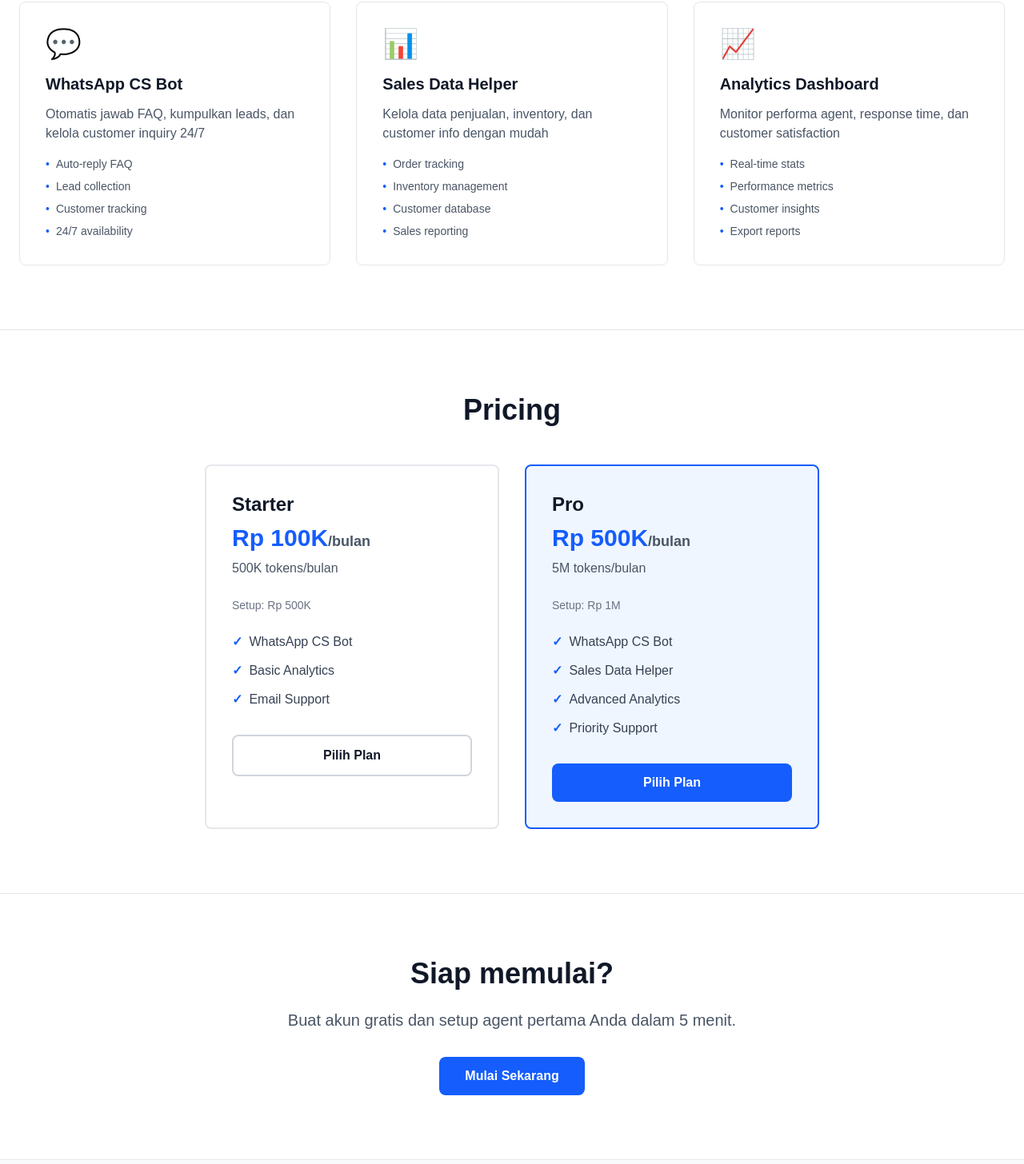
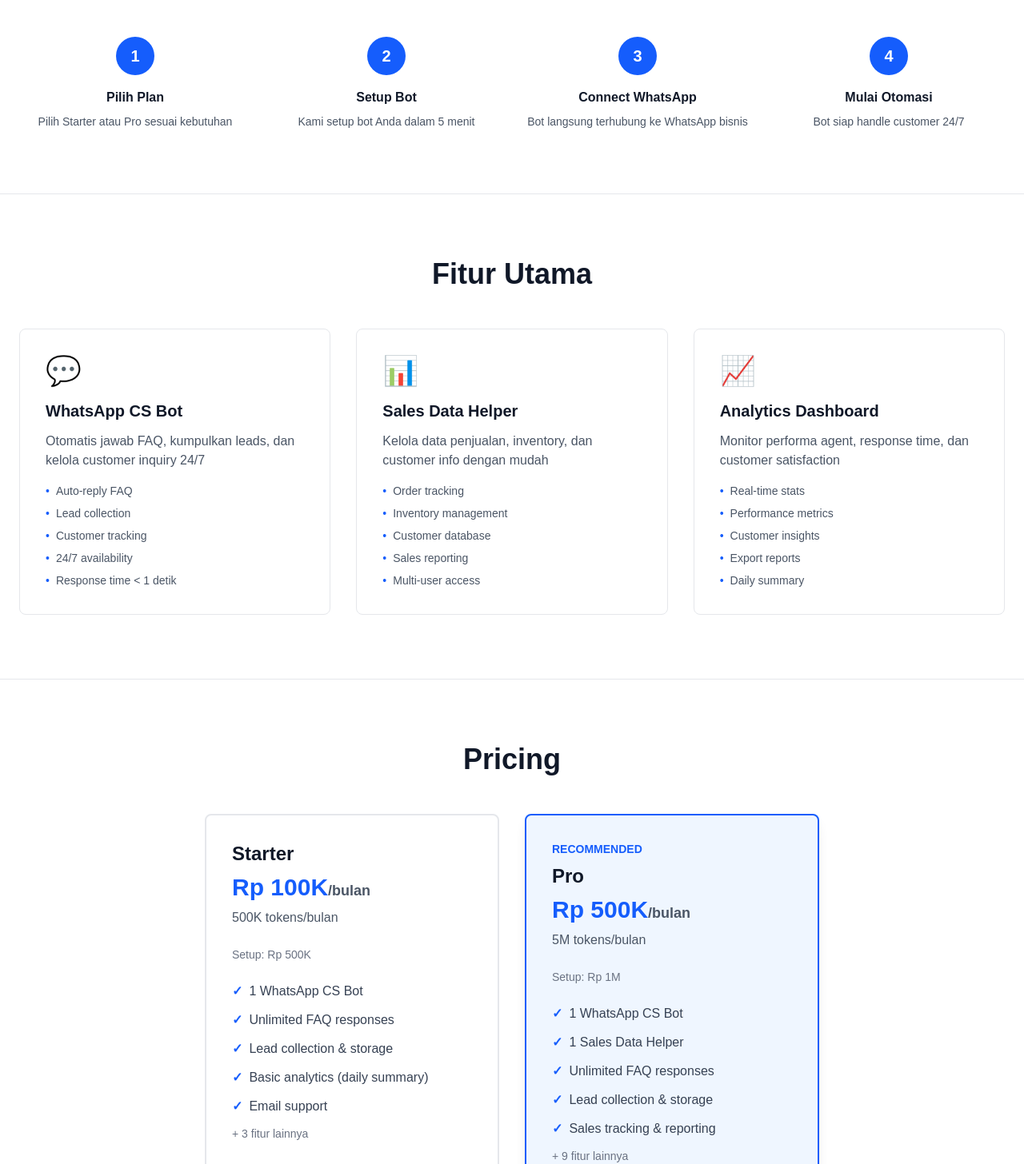
Before and after one commit to Revvbs/agenthub, a Next.js app: page / in a window 1280 px wide. Shown: the part 995-2451 px from the top of the page at 80% size. Built offline with nearby package versions, Linux system fonts and the light colour scheme.

Commit message:
📝 Add detailed landing page with features, FAQ, use cases, and plan details

```diff
--- a/app/page.tsx
+++ b/app/page.tsx
@@ -1,3 +1,5 @@
+'use client';
+
 import Link from 'next/link';
 import { useState } from 'react';
 
@@ -10,43 +12,78 @@ export default function Home() {
       price: "Rp 100K",
       tokens: "500K tokens/bulan",
       setup: "Setup: Rp 500K",
+      description: "Perfect untuk UMKM kecil yang butuh customer service automation. Bot akan handle FAQ dan collect leads otomatis.",
       features: [
-        "✓ 1 WhatsApp CS Bot",
-        "✓ Unlimited FAQ responses",
-        "✓ Lead collection & storage",
-        "✓ Basic analytics (daily summary)",
-        "✓ Email support",
-        "✓ 24/7 bot availability",
-        "✓ Auto-response templates"
+        "1 WhatsApp CS Bot",
+        "Unlimited FAQ responses",
+        "Lead collection & storage",
+        "Basic analytics (daily summary)",
+        "Email support",
+        "24/7 bot availability",
+        "Auto-response templates",
+        "Customer database"
       ],
-      description: "Perfect untuk UMKM kecil yang butuh customer service automation. Bot akan handle FAQ dan collect leads otomatis."
+      whatYouGet: [
+        "Bot siap pakai dalam 5 menit",
+        "Terhubung langsung ke WhatsApp bisnis Anda",
+        "Otomatis jawab pertanyaan pelanggan",
+        "Kumpulkan data leads secara otomatis",
+        "Lihat statistik harian (berapa chat, leads, dll)",
+        "Support via email jika ada masalah"
+      ],
+      useCases: [
+        "Toko online yang butuh CS 24/7",
+        "Salon/klinik yang sering dapat pertanyaan sama",
+        "Reseller yang ingin collect leads otomatis",
+        "UMKM yang baru mulai online"
+      ]
     },
     pro: {
       name: "Pro",
       price: "Rp 500K",
       tokens: "5M tokens/bulan",
       setup: "Setup: Rp 1M",
+      description: "Untuk UMKM yang berkembang. Kelola customer service + sales data dalam satu platform. Bot bisa track order, inventory, dan customer info.",
       features: [
-        "✓ 1 WhatsApp CS Bot",
-        "✓ 1 Sales Data Helper",
-        "✓ Unlimited FAQ responses",
-        "✓ Lead collection & storage",
-        "✓ Sales tracking & reporting",
-        "✓ Inventory management",
-        "✓ Advanced analytics dashboard",
-        "✓ Custom training data",
-        "✓ Priority email & chat support",
-        "✓ 24/7 bot availability",
-        "✓ Auto-response templates"
+        "1 WhatsApp CS Bot",
+        "1 Sales Data Helper",
+        "Unlimited FAQ responses",
+        "Lead collection & storage",
+        "Sales tracking & reporting",
+        "Inventory management",
+        "Advanced analytics dashboard",
+        "Custom training data",
+        "Priority email & chat support",
+        "24/7 bot availability",
+        "Auto-response templates",
+        "Customer database",
+        "Order tracking",
+        "Multi-user access"
       ],
-      description: "Untuk UMKM yang berkembang. Kelola customer service + sales data dalam satu platform. Bot bisa track order, inventory, dan customer info."
+      whatYouGet: [
+        "2 Bot siap pakai (CS + Sales Helper)",
+        "Bot CS handle customer service 24/7",
+        "Bot Sales Helper track order & inventory",
+        "Dashboard lengkap lihat semua data penjualan",
+        "Laporan harian/mingguan otomatis",
+        "Kelola customer database terpusat",
+        "Support prioritas via chat & email",
+        "Bisa customize bot sesuai bisnis Anda"
+      ],
+      useCases: [
+        "E-commerce dengan banyak order",
+        "Reseller dengan inventory kompleks",
+        "Distributor yang track banyak produk",
+        "UMKM yang sudah berkembang & butuh sistem",
+        "Bisnis dengan multiple cabang"
+      ]
     }
   };
 
   return (
     <div className="min-h-screen bg-white text-gray-900">
       {/* Navigation */}
-      <nav className="border-b border-gray-200 px-6 py-4 sticky top-0 bg-white/95 backdrop-blur">
+      <nav className="border-b border-gray-200 px-6 py-4 sticky top-0 bg-white/95 backdrop-blur z-40">
         <div className="max-w-7xl mx-auto flex justify-between items-center">
           <div className="text-2xl font-bold">
             <span className="text-blue-600">&lt;</span>
@@ -56,7 +93,7 @@ export default function Home() {
           <div className="flex gap-8">
             <a href="#features" className="hover:text-blue-600 transition">Features</a>
             <a href="#pricing" className="hover:text-blue-600 transition">Pricing</a>
-            <a href="#contact" className="hover:text-blue-600 transition">Contact</a>
+            <a href="#faq" className="hover:text-blue-600 transition">FAQ</a>
           </div>
         </div>
       </nav>
@@ -67,15 +104,18 @@ export default function Home() {
           <h1 className="text-6xl font-bold mb-6 text-gray-900">
             AI Agents untuk Bisnis Anda
           </h1>
-          <p className="text-xl text-gray-600 mb-8 max-w-2xl mx-auto leading-relaxed">
+          <p className="text-xl text-gray-600 mb-4 max-w-2xl mx-auto leading-relaxed">
             Otomatisasi customer service, kelola penjualan, dan tingkatkan efisiensi bisnis dengan AI Agent yang mudah digunakan.
+          </p>
+          <p className="text-lg text-gray-500 mb-8 max-w-2xl mx-auto">
+            Tidak perlu coding. Setup dalam 5 menit. Mulai dari Rp 100K/bulan.
           </p>
           <div className="flex gap-4 justify-center">
             <Link href="/dashboard" className="bg-blue-600 hover:bg-blue-700 text-white px-8 py-3 rounded-lg font-semibold transition">
               Mulai Gratis
             </Link>
             <button className="border-2 border-gray-300 hover:border-gray-400 text-gray-900 px-8 py-3 rounded-lg font-semibold transition">
-              Demo
+              Lihat Demo
             </button>
           </div>
         </div>
@@ -91,6 +131,27 @@ export default function Home() {
         </div>
       </section>
 
+      {/* How It Works */}
+      <section className="max-w-7xl mx-auto px-6 py-20 border-t border-gray-200">
+        <h2 className="text-4xl font-bold mb-12 text-center">Cara Kerja AgentHub</h2>
+        <div className="grid grid-cols-1 md:grid-cols-4 gap-6">
+          {[
+            { step: "1", title: "Pilih Plan", desc: "Pilih Starter atau Pro sesuai kebutuhan" },
+            { step: "2", title: "Setup Bot", desc: "Kami setup bot Anda dalam 5 menit" },
+            { step: "3", title: "Connect WhatsApp", desc: "Bot langsung terhubung ke WhatsApp bisnis" },
+            { step: "4", title: "Mulai Otomasi", desc: "Bot siap handle customer 24/7" }
+          ].map((item, i) => (
+            <div key={i} className="text-center">
+              <div className="w-12 h-12 bg-blue-600 text-white rounded-full flex items-center justify-center mx-auto mb-4 text-xl font-bold">
+                {item.step}
+              </div>
+              <h3 className="font-bold mb-2">{item.title}</h3>
+              <p className="text-sm text-gray-600">{item.desc}</p>
+            </div>
+          ))}
+        </div>
+      </section>
+
       {/* Features */}
       <section id="features" className="max-w-7xl mx-auto px-6 py-20 border-t border-gray-200">
         <h2 className="text-4xl font-bold mb-12 text-center">Fitur Utama</h2>
@@ -100,19 +161,19 @@ export default function Home() {
               title: "WhatsApp CS Bot",
               desc: "Otomatis jawab FAQ, kumpulkan leads, dan kelola customer inquiry 24/7",
               icon: "💬",
-              details: ["Auto-reply FAQ", "Lead collection", "Customer tracking", "24/7 availability"]
+              details: ["Auto-reply FAQ", "Lead collection", "Customer tracking", "24/7 availability", "Response time < 1 detik"]
             },
             {
               title: "Sales Data Helper",
               desc: "Kelola data penjualan, inventory, dan customer info dengan mudah",
               icon: "📊",
-              details: ["Order tracking", "Inventory management", "Customer database", "Sales reporting"]
+              details: ["Order tracking", "Inventory management", "Customer database", "Sales reporting", "Multi-user access"]
             },
             {
               title: "Analytics Dashboard",
               desc: "Monitor performa agent, response time, dan customer satisfaction",
               icon: "📈",
-              details: ["Real-time stats", "Performance metrics", "Customer insights", "Export reports"]
+              details: ["Real-time stats", "Performance metrics", "Customer insights", "Export reports", "Daily summary"]
             }
           ].map((feature, i) => (
             <div key={i} className="border border-gray-200 rounded-lg p-8 hover:shadow-lg hover:border-blue-300 transition">
@@ -136,77 +197,133 @@ export default function Home() {
         <h2 className="text-4xl font-bold mb-12 text-center">Pricing</h2>
         <div className="grid grid-cols-1 md:grid-cols-2 gap-8 max-w-3xl mx-auto">
           {[
-            {
-              name: "Starter",
-              price: "Rp 100K",
-              tokens: "500K tokens/bulan",
-              setup: "Setup: Rp 500K",
-              features: ["WhatsApp CS Bot", "Basic Analytics", "Email Support"]
-            },
-            {
-              name: "Pro",
-              price: "Rp 500K",
-              tokens: "5M tokens/bulan",
-              setup: "Setup: Rp 1M",
-              features: ["WhatsApp CS Bot", "Sales Data Helper", "Advanced Analytics", "Priority Support"],
-              highlight: true
-            }
-          ].map((plan, i) => (
-            <div key={i} className={`border-2 rounded-lg p-8 transition cursor-pointer ${plan.highlight ? 'border-blue-600 bg-blue-50' : 'border-gray-200 hover:border-gray-300'}`}
+            { name: "Starter", highlight: false },
+            { name: "Pro", highlight: true }
+          ].map((plan, i) => {
+            const details = planDetails[plan.name.toLowerCase() as keyof typeof planDetails];
+            return (
+              <div key={i} className={`border-2 rounded-lg p-8 transition cursor-pointer ${plan.highlight ? 'border-blue-600 bg-blue-50 shadow-lg' : 'border-gray-200 hover:border-gray-300'}`}
                 onClick={() => setSelectedPlan(plan.name)}>
-              <h3 className="text-2xl font-bold mb-2 text-gray-900">{plan.name}</h3>
-              <div className="text-3xl font-bold mb-2 text-blue-600">{plan.price}<span className="text-lg text-gray-600">/bulan</span></div>
-              <p className="text-gray-600 mb-6">{plan.tokens}</p>
-              <p className="text-sm text-gray-500 mb-6">{plan.setup}</p>
+                {plan.highlight && <div className="text-blue-600 font-bold text-sm mb-2">RECOMMENDED</div>}
+                <h3 className="text-2xl font-bold mb-2 text-gray-900">{details.name}</h3>
+                <div className="text-3xl font-bold mb-2 text-blue-600">{details.price}<span className="text-lg text-gray-600">/bulan</span></div>
+                <p className="text-gray-600 mb-6">{details.tokens}</p>
+                <p className="text-sm text-gray-500 mb-6">{details.setup}</p>
                 <ul className="space-y-3 mb-8">
-                {plan.features.map((f, j) => (
+                  {details.features.slice(0, 5).map((f, j) => (
                     <li key={j} className="flex items-center gap-2 text-gray-700">
                       <span className="text-blue-600 font-bold">✓</span> {f}
                     </li>
                   ))}
+                  <li className="text-gray-500 text-sm">+ {details.features.length - 5} fitur lainnya</li>
                 </ul>
                 <button className={`w-full py-3 rounded-lg font-semibold transition ${plan.highlight ? 'bg-blue-600 text-white hover:bg-blue-700' : 'border-2 border-gray-300 text-gray-900 hover:border-gray-400'}`}>
-                Pilih Plan
+                  Lihat Detail
                 </button>
               </div>
-          ))}
+            );
+          })}
         </div>
       </section>
 
       {/* Plan Details Modal */}
       {selectedPlan && (
-        <section className="fixed inset-0 bg-black/50 flex items-center justify-center p-4 z-50">
-          <div className="bg-white rounded-lg max-w-2xl w-full max-h-[90vh] overflow-y-auto p-8">
+        <section className="fixed inset-0 bg-black/50 flex items-center justify-center p-4 z-50 overflow-y-auto">
+          <div className="bg-white rounded-lg max-w-3xl w-full my-8 p-8">
             <div className="flex justify-between items-start mb-6">
               <div>
-                <h2 className="text-3xl font-bold text-gray-900">{planDetails[selectedPlan as keyof typeof planDetails].name} Plan</h2>
-                <p className="text-gray-600 mt-2">{planDetails[selectedPlan as keyof typeof planDetails].description}</p>
+                <h2 className="text-3xl font-bold text-gray-900">{planDetails[selectedPlan.toLowerCase() as keyof typeof planDetails].name} Plan</h2>
+                <p className="text-gray-600 mt-2">{planDetails[selectedPlan.toLowerCase() as keyof typeof planDetails].description}</p>
               </div>
               <button onClick={() => setSelectedPlan(null)} className="text-2xl text-gray-400 hover:text-gray-600">×</button>
             </div>
 
-            <div className="mb-8 p-6 bg-blue-50 rounded-lg">
-              <div className="text-4xl font-bold text-blue-600 mb-2">{planDetails[selectedPlan as keyof typeof planDetails].price}</div>
-              <div className="text-gray-600">{planDetails[selectedPlan as keyof typeof planDetails].tokens}</div>
-              <div className="text-sm text-gray-500 mt-2">{planDetails[selectedPlan as keyof typeof planDetails].setup}</div>
+            <div className="mb-8 p-6 bg-blue-50 rounded-lg border border-blue-200">
+              <div className="text-4xl font-bold text-blue-600 mb-2">{planDetails[selectedPlan.toLowerCase() as keyof typeof planDetails].price}</div>
+              <div className="text-gray-600">{planDetails[selectedPlan.toLowerCase() as keyof typeof planDetails].tokens}</div>
+              <div className="text-sm text-gray-500 mt-2">{planDetails[selectedPlan.toLowerCase() as keyof typeof planDetails].setup}</div>
             </div>
 
-            <h3 className="text-xl font-bold mb-4 text-gray-900">Apa yang Anda Dapatkan:</h3>
-            <ul className="space-y-3 mb-8">
-              {planDetails[selectedPlan as keyof typeof planDetails].features.map((feature, i) => (
-                <li key={i} className="flex items-start gap-3 text-gray-700">
-                  <span className="text-blue-600 font-bold text-lg">✓</span>
-                  <span>{feature.replace('✓ ', '')}</span>
+            <div className="grid grid-cols-1 md:grid-cols-2 gap-8 mb-8">
+              <div>
+                <h3 className="text-xl font-bold mb-4 text-gray-900">Fitur Lengkap:</h3>
+                <ul className="space-y-2">
+                  {planDetails[selectedPlan.toLowerCase() as keyof typeof planDetails].features.map((feature, i) => (
+                    <li key={i} className="flex items-start gap-2 text-gray-700">
+                      <span className="text-blue-600 font-bold">✓</span>
+                      <span>{feature}</span>
                     </li>
                   ))}
                 </ul>
+              </div>
 
-            <button className="w-full bg-blue-600 hover:bg-blue-700 text-white py-3 rounded-lg font-semibold transition">
+              <div>
+                <h3 className="text-xl font-bold mb-4 text-gray-900">Apa yang Anda Dapatkan:</h3>
+                <ul className="space-y-3">
+                  {planDetails[selectedPlan.toLowerCase() as keyof typeof planDetails].whatYouGet.map((item, i) => (
+                    <li key={i} className="flex items-start gap-2 text-gray-700">
+                      <span className="text-green-600 text-lg">→</span>
+                      <span>{item}</span>
+                    </li>
+                  ))}
+                </ul>
+              </div>
+            </div>
+
+            <div className="mb-8 p-6 bg-gray-50 rounded-lg">
+              <h3 className="text-lg font-bold mb-4 text-gray-900">Cocok untuk:</h3>
+              <ul className="space-y-2">
+                {planDetails[selectedPlan.toLowerCase() as keyof typeof planDetails].useCases.map((useCase, i) => (
+                  <li key={i} className="flex items-center gap-2 text-gray-700">
+                    <span className="text-blue-600">•</span> {useCase}
+                  </li>
+                ))}
+              </ul>
+            </div>
+
+            <button className="w-full bg-blue-600 hover:bg-blue-700 text-white py-3 rounded-lg font-semibold transition mb-3">
               Mulai Sekarang
+            </button>
+            <button onClick={() => setSelectedPlan(null)} className="w-full border-2 border-gray-300 text-gray-900 py-3 rounded-lg font-semibold transition">
+              Tutup
             </button>
           </div>
         </section>
       )}
+
+      {/* FAQ */}
+      <section id="faq" className="max-w-7xl mx-auto px-6 py-20 border-t border-gray-200">
+        <h2 className="text-4xl font-bold mb-12 text-center">FAQ</h2>
+        <div className="max-w-2xl mx-auto space-y-6">
+          {[
+            {
+              q: "Berapa lama setup bot?",
+              a: "Hanya 5 menit! Kami handle semuanya. Anda tinggal approve dan bot langsung live di WhatsApp."
+            },
+            {
+              q: "Apakah perlu coding?",
+              a: "Tidak sama sekali. Semua sudah otomatis. Anda hanya perlu memberikan FAQ atau data penjualan."
+            },
+            {
+              q: "Bagaimana jika ada masalah?",
+              a: "Starter plan dapat email support. Pro plan dapat priority chat & email support. Kami siap membantu 24/7."
+            },
+            {
+              q: "Bisa upgrade/downgrade kapan saja?",
+              a: "Ya, bisa kapan saja. Tidak ada kontrak jangka panjang. Bayar bulanan sesuai kebutuhan."
+            },
+            {
+              q: "Apakah data aman?",
+              a: "Sangat aman. Data Anda tersimpan di server terenkripsi. Kami tidak pernah share data ke pihak ketiga."
+            }
+          ].map((item, i) => (
+            <div key={i} className="border border-gray-200 rounded-lg p-6">
+              <h3 className="font-bold text-lg mb-2 text-gray-900">{item.q}</h3>
+              <p className="text-gray-600">{item.a}</p>
+            </div>
+          ))}
+        </div>
+      </section>
 
       {/* CTA */}
       <section className="max-w-7xl mx-auto px-6 py-20 border-t border-gray-200 text-center">
```
Lines whose indentation alone changed are shown as unchanged.
